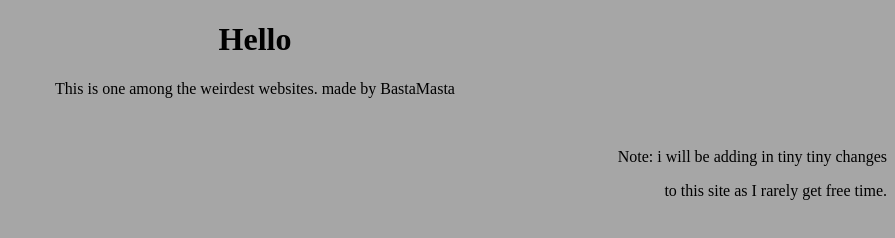
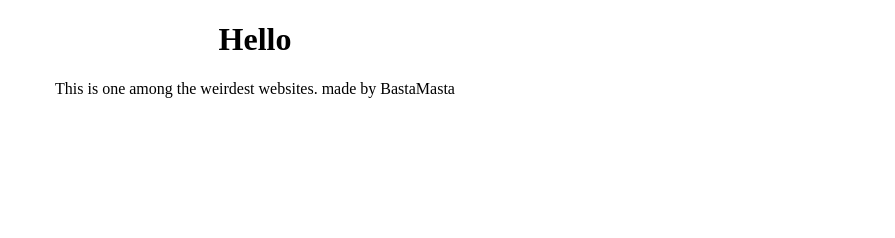
Before and after one commit to BastaMasta/BastaMasta.github.io, a plain HTML site: page index.html in a window 1280 px wide. Shown: the whole page, without its empty margins (385-1280 px from the left). Drawn offline with Linux system fonts and the light colour scheme.

Commit message:
Update index.html

```diff
--- a/index.html
+++ b/index.html
@@ -1,13 +1,11 @@
+
 <!DOCTYPE html>
 <html>
 <head>
 <title>Basta's Weird Page</title>
 </head>
-<body bgcolor="#a6a6a6">
+<body>
     <h1 align="center">Hello</h1>
     <p align="center">This is one among the weirdest websites. made by BastaMasta</p>
-    <br>
-    <p align="right"> Note: i will be adding in tiny tiny changes </p>
-    <p align="right">to this site as I rarely get free time. </p>
 </body>
 </html>
```
